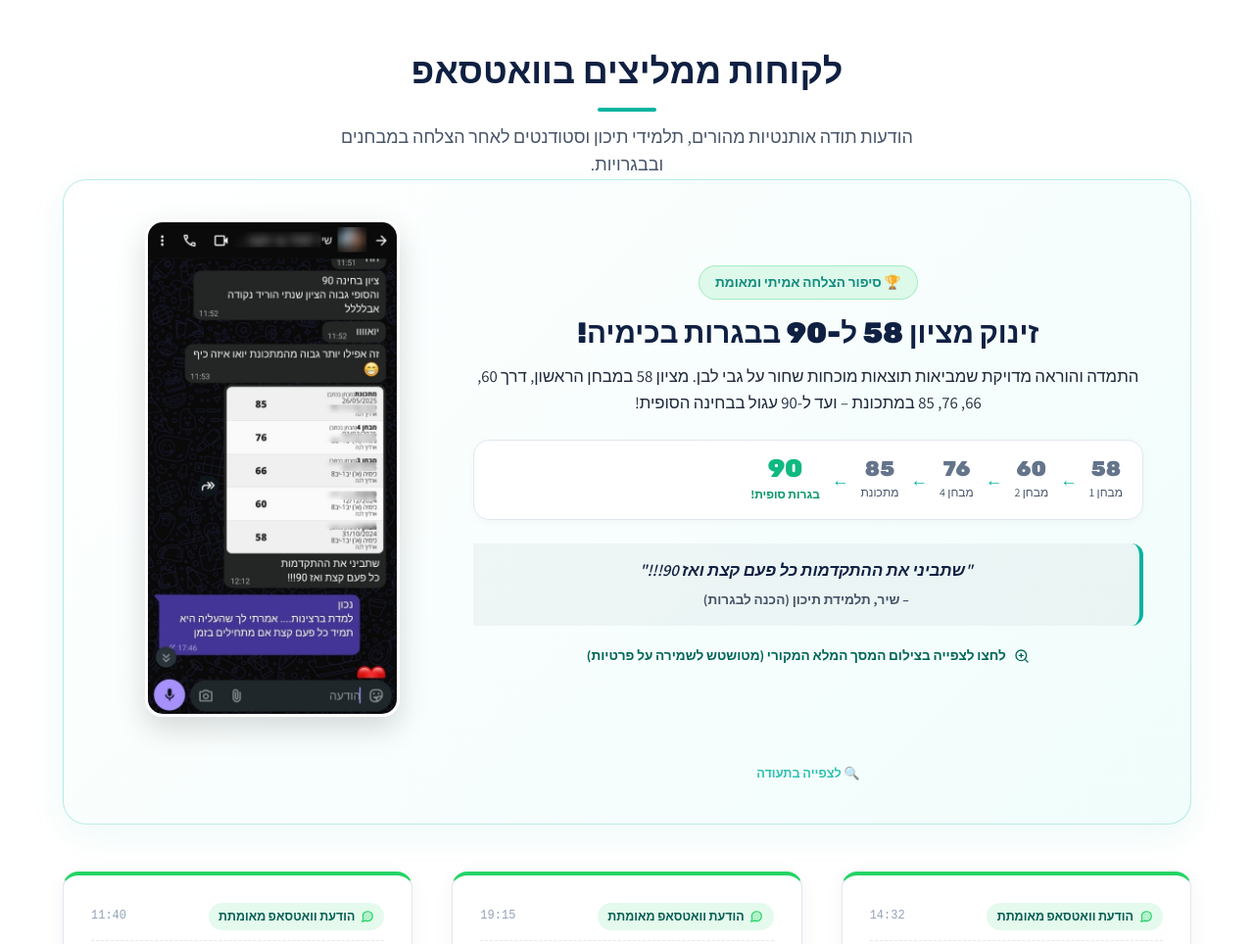
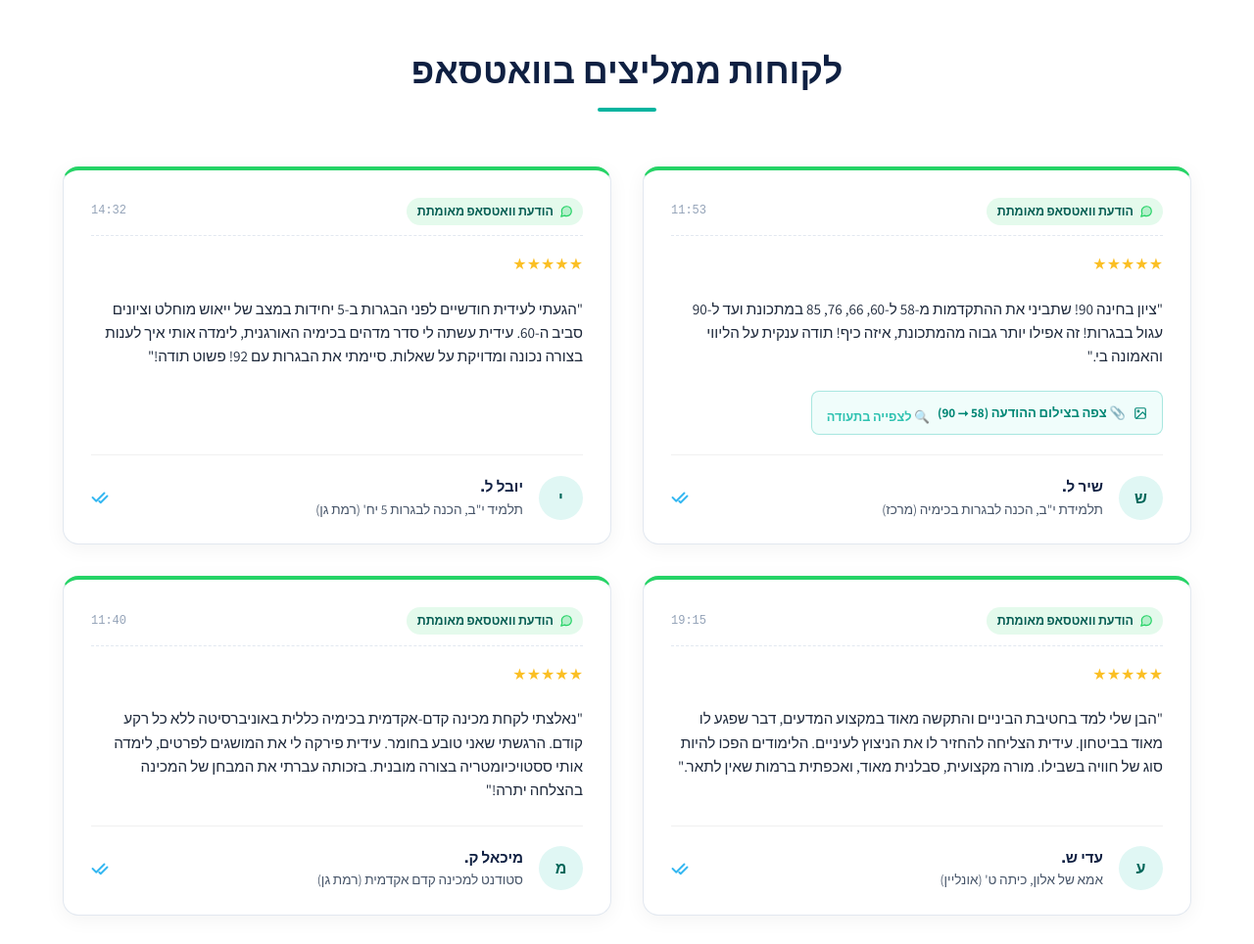
Before and after one commit to eranyy/idit-chemistry, a website: page index.html in a window 1280 px wide. Shown: the part 4340-5304 px from the top of the page at 98% size. Drawn offline with Linux system fonts and the light colour scheme.

Commit message:
fix: make all testimonial cards completely uniform in 2x2 grid, removing oversized featured banner

```diff
--- a/index.html
+++ b/index.html
@@ -33,7 +33,7 @@
     <link href="https://fonts.googleapis.com/css2?family=Assistant:wght@300;400;600;700;800&family=Rubik:wght@300;400;500;700;900&display=swap" rel="stylesheet">
 
     <!-- CSS Stylesheet -->
-    <link rel="stylesheet" href="style.css?v=2.8.2">
+    <link rel="stylesheet" href="style.css?v=2.8.3">
 
     <!-- GEO / SEO Structured Data (JSON-LD) -->
     <script type="application/ld+json">
@@ -598,47 +598,37 @@
         <div class="container">
             <div class="section-title-wrapper">
                 <h2 class="section-title">לקוחות ממליצים בוואטסאפ</h2>
-                <p class="section-subtitle">הודעות תודה אותנטיות מהורים, תלמידי תיכון וסטודנטים לאחר הצלחה במבחנים ובבגרויות.</p>
-            <!-- Featured Real WhatsApp Screenshot Case Study -->
-            <div class="featured-wa-case auth-card" data-cert="assets/whatsapp-testimonial-shir.jpg" data-caption="צילום וואטסאפ אמיתי: תלמידת תיכון מזנקת מציון 58 לציון 90 בבגרות בכימיה עם עידית">
-                <div class="featured-wa-content">
-                    <div class="featured-badge">
-                        <span>🏆 סיפור הצלחה אמיתי ומאומת</span>
-                    </div>
-                    <h3 class="featured-wa-title">זינוק מציון 58 ל-90 בבגרות בכימיה!</h3>
-                    <p class="featured-wa-desc">
-                        התמדה והוראה מדויקת שמביאות תוצאות מוכחות שחור על גבי לבן. מציון 58 במבחן הראשון, דרך 60, 66, 76, 85 במתכונת – ועד ל-90 עגול בבחינה הסופית!
-                    </p>
-                    <div class="featured-grades-timeline" aria-label="שלבי התקדמות הציונים לאורך שנת הלימודים">
-                        <div class="grade-step"><span class="step-num">58</span><span class="step-lbl">מבחן 1</span></div>
-                        <div class="grade-arrow">←</div>
-                        <div class="grade-step"><span class="step-num">60</span><span class="step-lbl">מבחן 2</span></div>
-                        <div class="grade-arrow">←</div>
-                        <div class="grade-step"><span class="step-num">76</span><span class="step-lbl">מבחן 4</span></div>
-                        <div class="grade-arrow">←</div>
-                        <div class="grade-step"><span class="step-num">85</span><span class="step-lbl">מתכונת</span></div>
-                        <div class="grade-arrow">←</div>
-                        <div class="grade-step grade-final"><span class="step-num">90</span><span class="step-lbl">בגרות סופית!</span></div>
-                    </div>
-                    <div class="featured-wa-quote">
-                        <em>"שתביני את ההתקדמות כל פעם קצת ואז 90!!!"</em>
-                        <strong>– שיר, תלמידת תיכון (הכנה לבגרות)</strong>
-                    </div>
-                    <div class="click-to-zoom-hint">
-                        <svg aria-hidden="true" xmlns="http://www.w3.org/2000/svg" width="16" height="16" viewBox="0 0 24 24" fill="none" stroke="currentColor" stroke-width="2" stroke-linecap="round" stroke-linejoin="round"><circle cx="11" cy="11" r="8"/><line x1="21" y1="21" x2="16.65" y2="16.65"/><line x1="11" y1="8" x2="11" y2="14"/><line x1="8" y1="11" x2="14" y2="11"/></svg>
-                        <span>לחצו לצפייה בצילום המסך המלא המקורי (מטושטש לשמירה על פרטיות)</span>
-                    </div>
-                </div>
-                <div class="featured-wa-preview">
-                    <img src="assets/whatsapp-testimonial-shir.jpg" alt="צילום מסך וואטסאפ של תלמידת תיכון בכימיה שעלתה מ-58 ל-90" loading="lazy" width="280" height="550">
-                    <div class="preview-overlay">
-                        <svg aria-hidden="true" xmlns="http://www.w3.org/2000/svg" width="32" height="32" viewBox="0 0 24 24" fill="none" stroke="#FFFFFF" stroke-width="2.5" stroke-linecap="round" stroke-linejoin="round"><circle cx="11" cy="11" r="8"/><line x1="21" y1="21" x2="16.65" y2="16.65"/><line x1="11" y1="8" x2="11" y2="14"/><line x1="8" y1="11" x2="14" y2="11"/></svg>
-                        <span>הגדלה</span>
-                    </div>
-                </div>
             </div>
 
             <div class="testimonials-grid">
+                <!-- Testimonial 1: Shir (58 to 90) -->
+                <div class="testimonial-card whatsapp-bubble">
+                    <div class="wa-bubble-header">
+                        <div class="wa-bubble-badge">
+                            <svg aria-hidden="true" xmlns="http://www.w3.org/2000/svg" width="14" height="14" viewBox="0 0 24 24" fill="none" stroke="currentColor" stroke-width="2" stroke-linecap="round" stroke-linejoin="round"><path d="M21 11.5a8.38 8.38 0 0 1-.9 3.8 8.5 8.5 0 0 1-7.6 4.7 8.38 8.38 0 0 1-3.8-.9L3 21l1.9-5.7a8.38 8.38 0 0 1-.9-3.8 8.5 8.5 0 0 1 4.7-7.6 8.38 8.38 0 0 1 3.8-.9h.5a8.48 8.48 0 0 1 8 8v.5z"/></svg>
+                            <span>הודעת וואטסאפ מאומתת</span>
+                        </div>
+                        <span class="wa-bubble-time">11:53</span>
+                    </div>
+                    <div class="stars">
+                        ★★★★★
+                    </div>
+                    <p class="testimonial-text">"ציון בחינה 90! שתביני את ההתקדמות מ-58 ל-60, 66, 76, 85 במתכונת ועד ל-90 עגול בבגרות! זה אפילו יותר גבוה מהמתכונת, איזה כיף! תודה ענקית על הליווי והאמונה בי."</p>
+                    <div class="wa-screenshot-pill auth-card" data-cert="assets/whatsapp-testimonial-shir.jpg" data-caption="צילום וואטסאפ מאומת: שיר – עלייה מציון 58 ל-90 בבגרות בכימיה (מטושטש לשמירה על פרטיות)">
+                        <svg aria-hidden="true" xmlns="http://www.w3.org/2000/svg" width="14" height="14" viewBox="0 0 24 24" fill="none" stroke="currentColor" stroke-width="2" stroke-linecap="round" stroke-linejoin="round"><rect x="3" y="3" width="18" height="18" rx="2" ry="2"/><circle cx="8.5" cy="8.5" r="1.5"/><polyline points="21 15 16 10 5 21"/></svg>
+                        <span>📎 צפה בצילום ההודעה (58 ⭢ 90)</span>
+                    </div>
+                    <div class="testimonial-author">
+                        <div class="author-avatar">ש</div>
+                        <div class="author-info">
+                            <h4>שיר ל.</h4>
+                            <p>תלמידת י"ב, הכנה לבגרות בכימיה (מרכז)</p>
+                        </div>
+                        <div class="wa-bubble-ticks" title="נמסר ונקרא">
+                            <svg aria-hidden="true" xmlns="http://www.w3.org/2000/svg" width="18" height="18" viewBox="0 0 24 24" fill="none" stroke="#34B7F1" stroke-width="2.5" stroke-linecap="round" stroke-linejoin="round"><polyline points="18 6 7 17 2 12"/><polyline points="22 10 13 19 11 17"/></svg>
+                        </div>
+                    </div>
+                </div>
                 <!-- Testimonial 1 -->
                 <div class="testimonial-card whatsapp-bubble">
                     <div class="wa-bubble-header">
--- a/style.css
+++ b/style.css
@@ -1167,196 +1167,38 @@
     display: block;
 }
 
-/* Featured Real WhatsApp Screenshot Spotlight */
-.featured-wa-case {
-    display: grid;
-    grid-template-columns: 1.35fr 0.65fr;
-    gap: 2.5rem;
-    align-items: center;
-    background: linear-gradient(135deg, #FFFFFF 0%, #F0FDFB 100%);
-    border: 1.5px solid rgba(0, 180, 159, 0.25);
-    border-radius: 24px;
-    padding: 2.5rem 3rem;
-    margin-bottom: 3rem;
-    box-shadow: 0 10px 35px rgba(0, 180, 159, 0.08);
-    cursor: pointer;
-    transition: all 0.3s ease;
-}
-
-.featured-wa-case:hover {
-    transform: translateY(-4px);
-    box-shadow: 0 18px 45px rgba(0, 180, 159, 0.16);
-    border-color: var(--accent);
-}
-
-.featured-badge {
-    display: inline-flex;
-    align-items: center;
-    gap: 0.5rem;
-    background: rgba(37, 211, 102, 0.12);
-    color: #128C7E;
-    border: 1px solid rgba(37, 211, 102, 0.3);
-    padding: 0.35rem 1rem;
-    border-radius: 50px;
-    font-size: 0.85rem;
-    font-weight: 700;
-    margin-bottom: 1rem;
-}
-
-.featured-wa-title {
-    font-family: 'Rubik', sans-serif;
-    font-size: 1.85rem;
-    font-weight: 800;
-    color: var(--primary);
-    margin-bottom: 0.75rem;
-    line-height: 1.25;
-}
-
-.featured-wa-desc {
-    font-size: 1.05rem;
-    color: var(--text-dark);
-    line-height: 1.6;
-    margin-bottom: 1.5rem;
-}
-
-.featured-grades-timeline {
-    display: flex;
-    align-items: center;
-    gap: 0.75rem;
-    flex-wrap: wrap;
-    background: #FFFFFF;
-    border: 1px solid #E2E8F0;
-    border-radius: 16px;
-    padding: 1rem 1.25rem;
-    margin-bottom: 1.5rem;
-    box-shadow: 0 2px 10px rgba(0, 0, 0, 0.03);
-}
-
-.grade-step {
-    display: flex;
-    flex-direction: column;
-    align-items: center;
-}
-
-.grade-step .step-num {
-    font-family: 'Rubik', sans-serif;
-    font-size: 1.35rem;
-    font-weight: 900;
-    color: #64748B;
-    line-height: 1;
-}
-
-.grade-step .step-lbl {
-    font-size: 0.75rem;
-    color: var(--text-muted);
-    margin-top: 0.2rem;
-}
-
-.grade-arrow {
-    color: var(--accent);
-    font-weight: 800;
-    font-size: 1.1rem;
-}
-
-.grade-step.grade-final .step-num {
-    color: #10B981;
-    font-size: 1.6rem;
-}
-
-.grade-step.grade-final .step-lbl {
-    color: #059669;
-    font-weight: 700;
-}
-
-.featured-wa-quote {
-    background: rgba(15, 32, 66, 0.04);
-    border-right: 4px solid var(--accent);
-    padding: 0.85rem 1.25rem;
-    border-radius: 0 12px 12px 0;
-    margin-bottom: 1.25rem;
-}
-
-.featured-wa-quote em {
-    display: block;
-    font-style: italic;
-    font-size: 1.05rem;
-    color: var(--primary);
-    font-weight: 600;
-    margin-bottom: 0.25rem;
-}
-
-.featured-wa-quote strong {
-    font-size: 0.85rem;
-    color: var(--text-muted);
-}
-
-.click-to-zoom-hint {
-    display: inline-flex;
-    align-items: center;
-    gap: 0.5rem;
-    color: var(--accent-dark);
-    font-size: 0.85rem;
-    font-weight: 700;
-}
-
-.featured-wa-preview {
-    position: relative;
-    border-radius: 18px;
-    overflow: hidden;
-    box-shadow: 0 12px 30px rgba(0, 0, 0, 0.15);
-    border: 3px solid #FFFFFF;
-    max-width: 260px;
-    margin: 0 auto;
-}
-
-.featured-wa-preview img {
-    width: 100%;
-    height: auto;
-    display: block;
-    transition: transform 0.3s ease;
-}
-
-.featured-wa-case:hover .featured-wa-preview img {
-    transform: scale(1.03);
-}
-
-.preview-overlay {
-    position: absolute;
-    inset: 0;
-    background: rgba(15, 32, 66, 0.45);
-    display: flex;
-    flex-direction: column;
-    align-items: center;
-    justify-content: center;
-    gap: 0.35rem;
-    color: #FFFFFF;
-    font-weight: 700;
-    font-size: 0.9rem;
-    opacity: 0;
-    transition: opacity 0.25s ease;
-}
-
-.featured-wa-case:hover .preview-overlay {
-    opacity: 1;
-}
-
-@media (max-width: 900px) {
-    .featured-wa-case {
-        grid-template-columns: 1fr;
-        padding: 2rem 1.5rem;
-        gap: 2rem;
-    }
-    .featured-wa-preview {
-        max-width: 220px;
-    }
-}
-
-/* Social Proof Section */
+/* Social Proof Section - Uniform WhatsApp Testimonials Grid */
 .testimonials-grid {
     display: grid;
-    grid-template-columns: repeat(3, 1fr);
-    gap: 2.5rem;
+    grid-template-columns: repeat(2, 1fr);
+    gap: 2rem;
     margin-bottom: 3.5rem;
+}
+
+.wa-screenshot-pill {
+    display: inline-flex;
+    align-items: center;
+    gap: 0.5rem;
+    background: #F0FDFB;
+    border: 1px solid rgba(0, 180, 159, 0.3);
+    color: #008775;
+    padding: 0.45rem 0.95rem;
+    border-radius: 8px;
+    font-size: 0.82rem;
+    font-weight: 700;
+    margin-top: auto;
+    margin-bottom: 1.25rem;
+    cursor: pointer;
+    transition: all 0.2s ease;
+    width: fit-content;
+}
+
+.wa-screenshot-pill:hover {
+    background: #00B49F;
+    color: #FFFFFF;
+    border-color: #00B49F;
+    transform: translateY(-2px);
+    box-shadow: 0 4px 12px rgba(0, 180, 159, 0.25);
 }
 
 .testimonial-card {
--- a/version.json
+++ b/version.json
@@ -1,4 +1,4 @@
 {
-  "version": "2.8.2",
-  "updatedAt": "2026-10-19T11:32:00.000Z"
+  "version": "2.8.3",
+  "updatedAt": "2026-10-19T11:40:00.000Z"
 }
```
